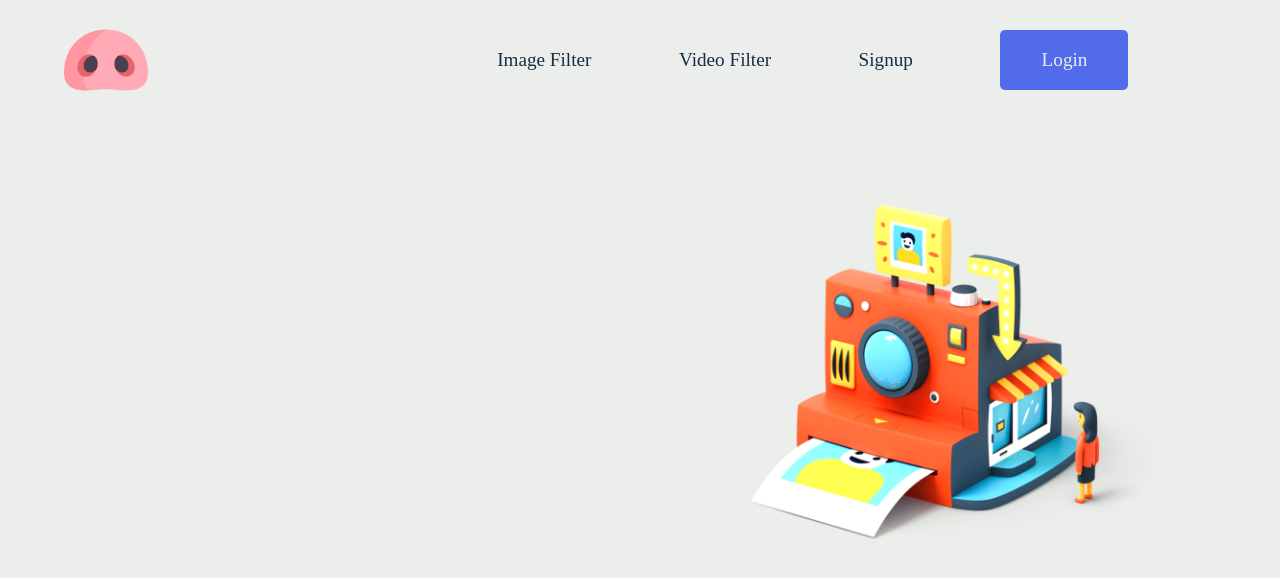
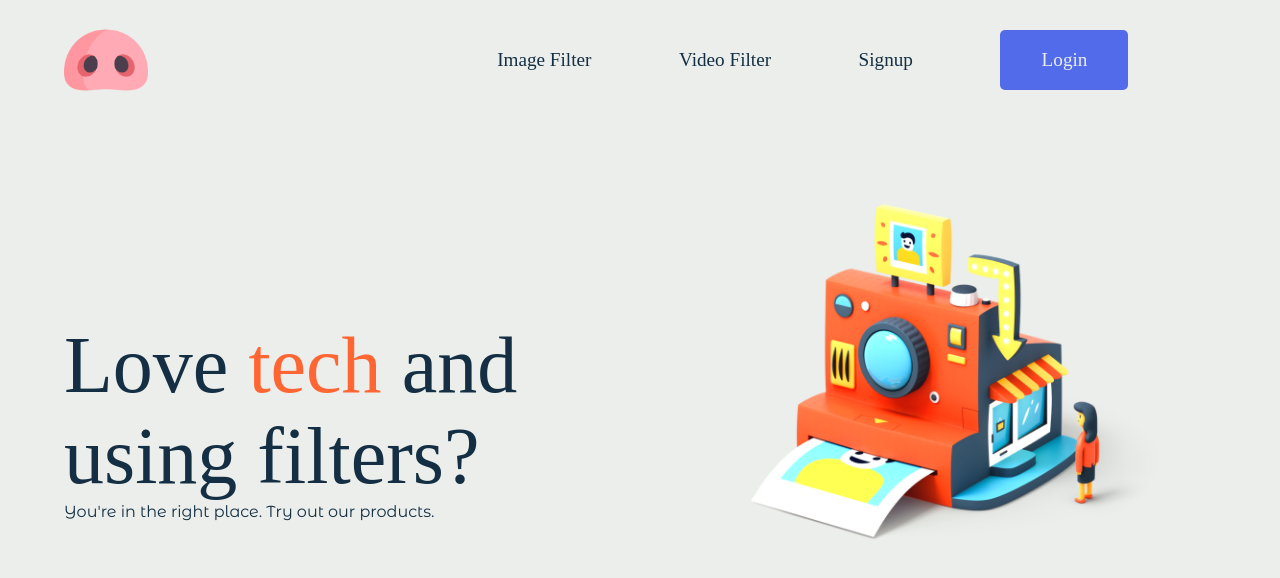
Before and after one commit to thevinitgupta/Pigshell, a React (Create React App) app: page / in a window 1280 px wide. Shown: the top 578 px of the page. Built offline with nearby package versions, Linux system fonts and the light colour scheme; a web font is replaced by a local one.

Commit message:
add header text

```diff
--- a/src/Components/Home.js
+++ b/src/Components/Home.js
@@ -5,7 +5,14 @@ import Camera from "../Assets/camera.png"
 function Home() {
   return (
     <div className='Home'>
-       <div className='Home-left'></div>
+       <div className='Home-left'>
+           <div className='Home-head'>
+           Love <span className='head-code'>tech</span> and using filters?
+           </div>
+           <div className='Home-subhead'>
+               You're in the right place. Try out our products.
+           </div>
+       </div>
        <div className='Home-right'>
            <img src={Camera} alt="camera"/>
        </div>
--- a/src/Css/Home.css
+++ b/src/Css/Home.css
@@ -9,6 +9,18 @@
 .Home-left{
     flex: 0.55;
     height: 100%;
+    text-align: left;
+    display: flex;
+    flex-direction: column;
+    justify-content: center;
+}
+.Home-head {
+    font-size: 5rem;
+    font-weight: lighter;
+    font-family: var(--logo-font);
+}
+.head-code{
+    color: #ff6634;
 }
 .Home-right{
     flex: 0.45;
```
